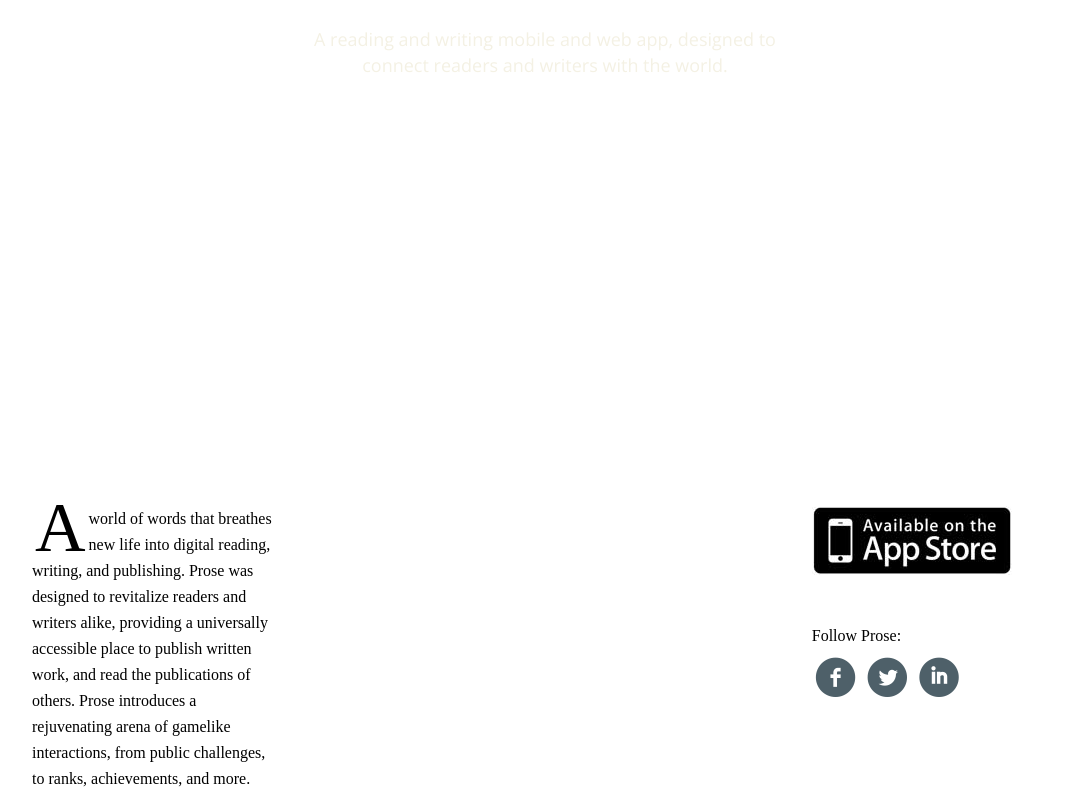
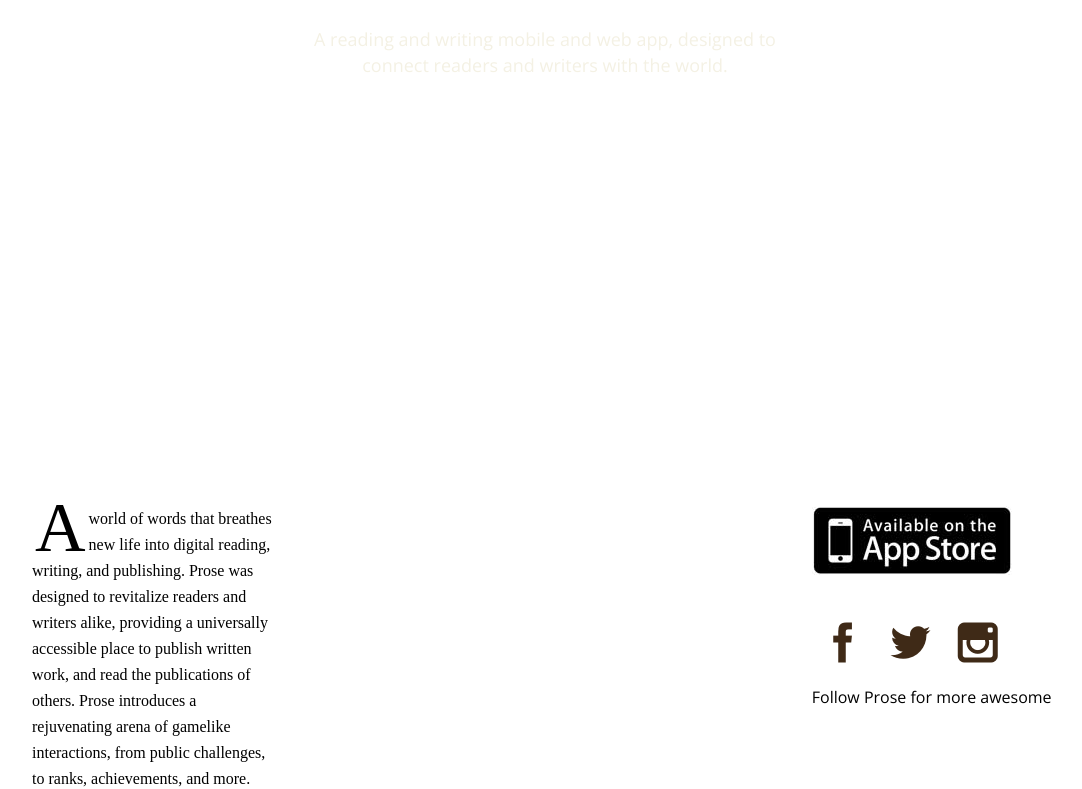
Before and after one commit to wfdickey/prose_landing, a plain HTML site: page index.html in a window 1280 px wide. Shown: the part 172-961 px from the top of the page, without its empty margins (95-1177 px from the left). Drawn offline with nearby package versions, Linux system fonts and the light colour scheme; a script that the page names is missing.

Commit message:
first commit

```diff
--- a/css/main.css
+++ b/css/main.css
@@ -85,7 +85,7 @@ body {font: 16px/26px 'RobotoLight';}
 
 /* Feature Colour */
 cite, .footer-container li a:hover{
-	color: #0ca2d9;
+	color: #000;
 }
 
 /* Main Container Headings Colour */
@@ -104,7 +104,8 @@ cite, .footer-container li a:hover{
 }
 /* Social Link Colour */
 ul.social-link a{
-	color: #4e6069;
+	color: #3f2a17;
+
 }
 
 /* Footer Headings */
@@ -253,6 +254,63 @@ article p {
 }
 
 
+/* ICOMOON */
+
+[class^="icon-"], [class*=" icon-"] {
+	font-family: 'icomoon';
+	speak: none;
+	font-style: normal;
+	font-weight: normal;
+	font-variant: normal;
+	text-transform: none;
+	line-height: 1;
+
+	/* Better Font Rendering =========== */
+	-webkit-font-smoothing: antialiased;
+	-moz-osx-font-smoothing: grayscale;
+}
+
+.icon-facebook:before {
+	content: "\e600";
+}
+.icon-instagram:before {
+	content: "\e601";
+}
+.icon-twitter:before {
+	content: "\e602";
+}
+
+ul.social-link li:before{
+	display: none;
+}
+ul.social-link{
+	padding: 0;
+	margin-top: 1em;
+	margin-bottom: 1em;
+}
+ul.social-link li{
+	display: inline;
+	padding: 0px 10px;
+	margin: 0 .1em;
+}
+ul.social-link a{
+	 font-family: 'icomoon';
+	 font-size: 40px;
+	 -webkit-transition: all 250ms ease-in-out;
+	 -moz-transition: all 250ms ease-in-out;
+	 -ms-transition: all 250ms ease-in-out;
+	 -o-transition: all 250ms ease-in-out;
+	 transition: all 250ms ease-in-out;
+	 opacity: 1;
+}
+
+ul.social-link a:hover {
+	color: #875b36;
+}
+
+.social-copy {
+	font-family: 'Open Sans', sans-serif;
+}
 
 /* ==========================================================================
    05. Store List
@@ -441,7 +499,7 @@ article p {
 	width: 100%;
 }
 .main {
-	padding: 40px 0 50px;
+	padding: 40px 0 10px;
 }
 .main-container .main{
 	min-height: 400px;
@@ -519,41 +577,12 @@ cite{
 	transition: all 300ms ease-in-out;
 }
 .footer-container footer h1{
-	font-family: 'ralewaylight';
 	font-weight: normal;
 	margin-bottom: 1em;
 }
 .footer-container footer {
 	padding: 20px 0;
 }
-ul.social-link li:before{
-	display: none;
-}
-ul.social-link{
-	padding: 0;
-	margin-top: 1em;
-	margin-bottom: 2.5em;
-}
-ul.social-link li{
-	display: inline;
-	padding: 0;
-	margin: 0 .1em;
-}
-ul.social-link a{
-	 font-family: 'socialicoregular';
-	 font-size: 56px;
-	 -webkit-transition: all 250ms ease-in-out;
-	 -moz-transition: all 250ms ease-in-out;
-	 -ms-transition: all 250ms ease-in-out;
-	 -o-transition: all 250ms ease-in-out;
-	 transition: all 250ms ease-in-out;
-	 opacity: 1;
-}
-
-
-/* ==========================================================================
-   10. Insert Author's custom styles
-   ========================================================================== */
 
 
 
@@ -564,9 +593,15 @@ ul.social-link a{
    11. Media Queries 1140px
    ========================================================================== */
 @media only screen and (max-width: 1140px) {
-	.wrapper { width: 768px; /* 1140px - 10% for margins */ margin: 0 auto;  }
+	.wrapper { width: 800px; /* 1140px - 10% for margins */ margin: 0 auto;  }
 }
 
+
+@media only screen and (max-width: 930px) {
+	ul.social-link a {
+		font-size: 30px;
+	}
+}
 
 
 /* ==========================================================================
@@ -598,6 +633,10 @@ ul.social-link a{
 		padding-bottom: 1.3em;
 		margin: 0;
 		border-bottom: 1px solid #ebebeb;
+	}
+
+	ul.social-link a {
+		font: 30px;
 	}
 
 }
@@ -655,6 +694,15 @@ ul.social-link a{
 		padding-bottom: 50px;
 		left: 1px;
 	}
+	.footer-container  {
+		padding: 20px 0;
+	}
+
+	.footer-container li {
+		display: block;
+		margin: 0;
+		padding: 0;
+	}
 }
 
 
@@ -680,6 +728,9 @@ ul.social-link a{
 		border-bottom: 1px solid #ebebeb;
 	}
 
+	.footer-container li {
+		display: block;
+	}
 }
 
 
@@ -722,18 +773,15 @@ ul.social-link a{
 
 
 @font-face {
-    font-family: 'socialicoregular';
-    src: url('../font/socialico-webfont-webfont.eot');
-    src: url('../font/socialico-webfont-webfont.eot?#iefix') format('embedded-opentype'),
-         url('../font/socialico-webfont-webfont.woff') format('woff'),
-         url('../font/socialico-webfont-webfont.ttf') format('truetype'),
-         url('../font/socialico-webfont-webfont.svg#socialicoregular') format('svg');
-    font-weight: normal;
-    font-style: normal;
-
+	font-family: 'icomoon';
+	src:url('../font/icomoon.eot?-ep48vx');
+	src:url('../font/icomoon.eot?#iefix-ep48vx') format('embedded-opentype'),
+		url('../font/icomoon.woff?-ep48vx') format('woff'),
+		url('../font/icomoon.ttf?-ep48vx') format('truetype'),
+		url('../font/icomoon.svg?-ep48vx#icomoon') format('svg');
+	font-weight: normal;
+	font-style: normal;
 }
-
-
 
 
 
--- a/index.html
+++ b/index.html
@@ -77,7 +77,7 @@
                 <!-- INSERT FEATURE TEXT  -->
                 <div class="fourth right last">
                     <article>
-                    	<a href="#"><img src="img/appstorebutton.jpg" alt="Download App"></img></a>
+                    	<a href="#"><img src="img/appstorebutton.jpg" alt="Download App"></a>
                     	<!-- INSERT STORES  -->
                     	<!--
                         <ul class="clearfix stores">
@@ -91,12 +91,12 @@
 
                 <!-- INSERT FEATURE TEXT  -->
                 	<article class="last">
-                    	<p>Follow Prose:</p>
                     	 <ul class="social-link clearfix">
-                            <li><a href="#">f</a></li>
-                            <li><a href="#">l</a></li>
-                            <li><a href="#">i</a></li>
-                </ul>
+                            <li><a href="#" class="icon-facebook"></a></li>
+                            <li><a href="#" class="icon-twitter"></a></li>
+                            <li><a href="#" class="icon-instagram"></a></li>
+                        </ul>
+                        <p class="social-copy">Follow Prose for more awesome</p>
                     </article>
                 </div>
 
@@ -140,7 +140,7 @@
 
 		<!-- START FOOTER  -->
         <div class="footer-container">
-
+            <footer>
                 <ul>
                 	<li><a href="#Insert Link Here">Contact</a></li>
                 	<li><a href="#Insert Link Here">Twitter</a></li>
@@ -153,7 +153,7 @@
             <!-- END FOOTER -->
             </footer>
         </div>
-        </div>
+
 
 
 
```
Also changed, not shown: font/icomoon.ttf (added), font/icomoon.woff (added), font/socialico-webfont-webfont.ttf (deleted), font/socialico-webfont-webfont.woff (deleted), 4 other files.
